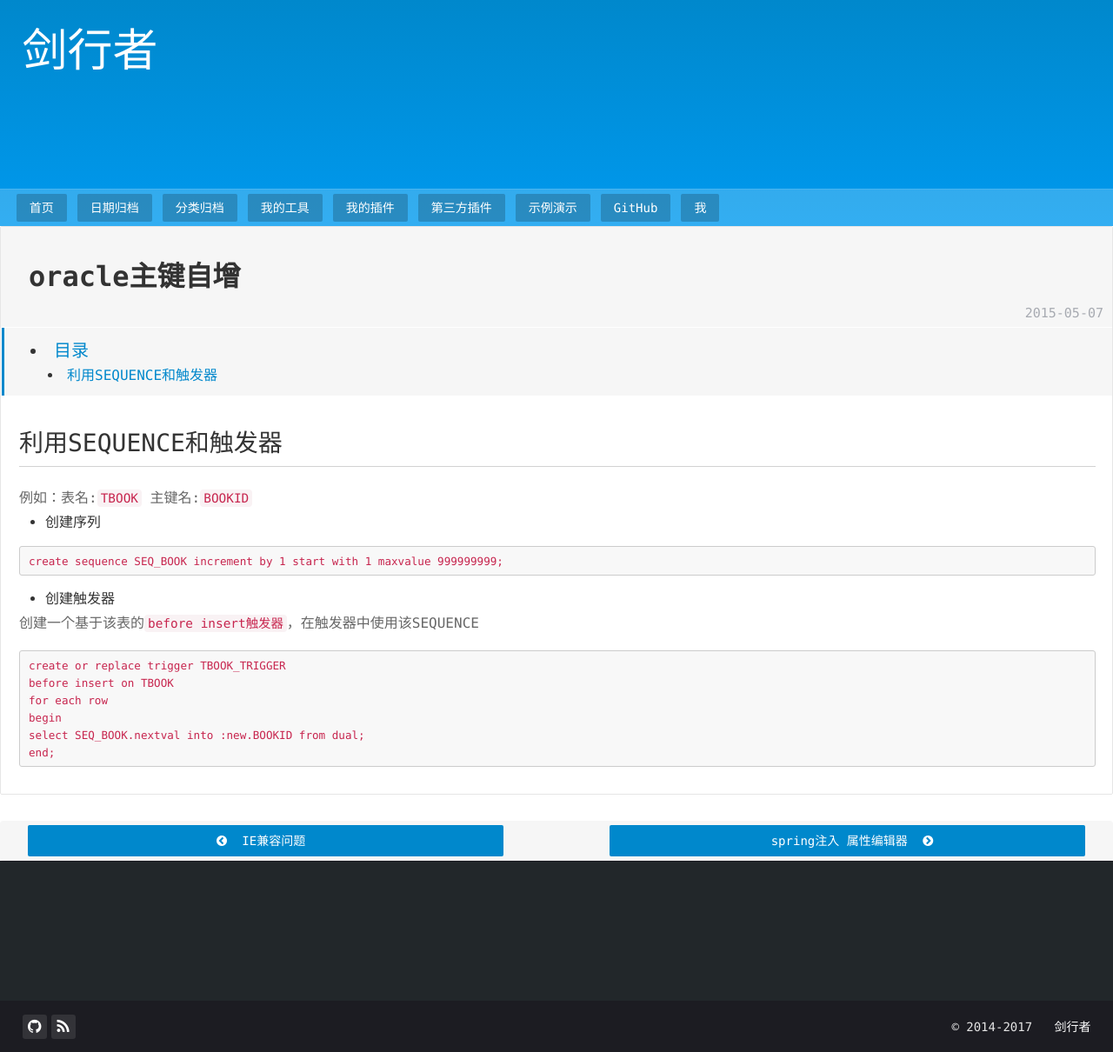
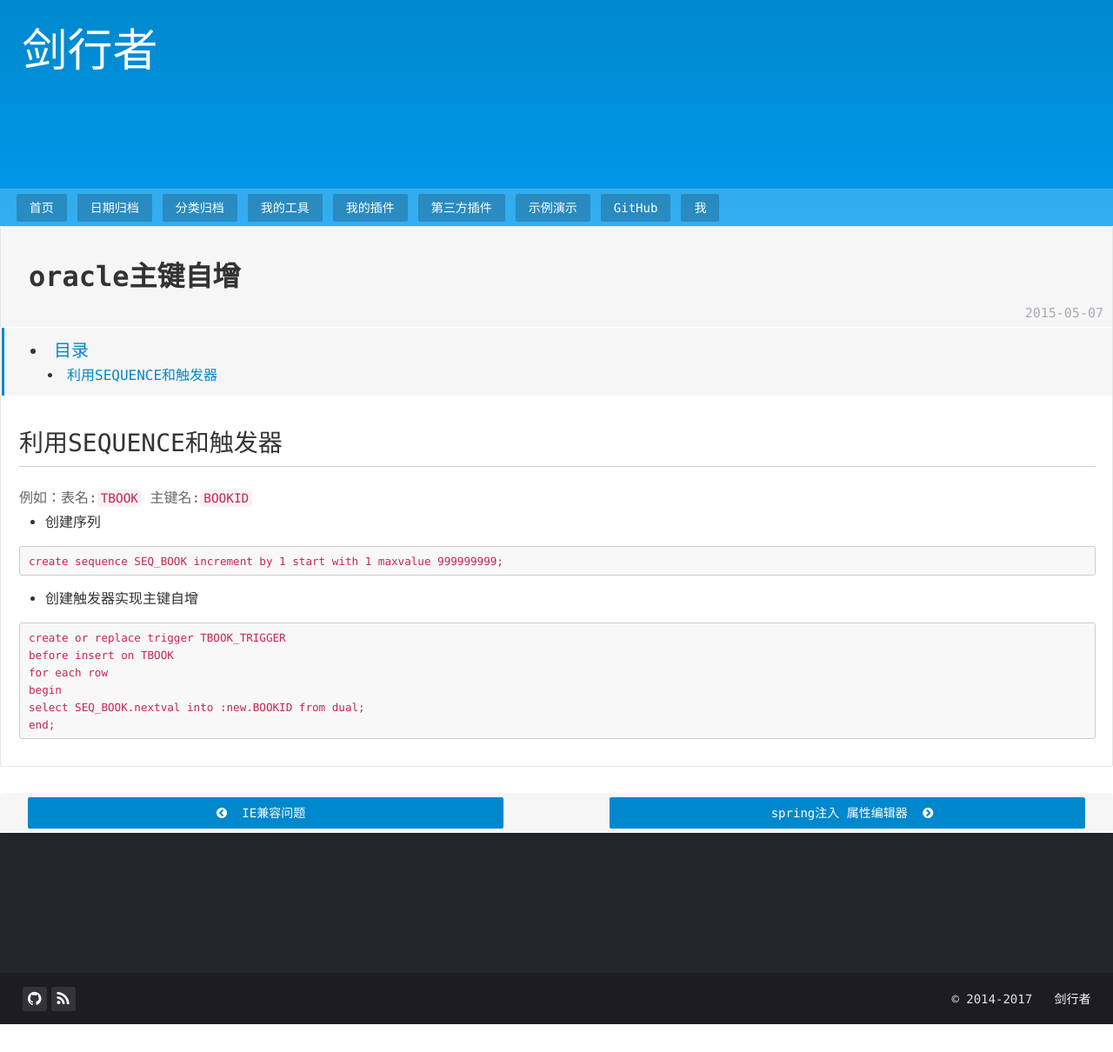
Before and after one commit to psvmc/myblog_jekyll, a Jekyll site: the page built from _posts/2015-05-07-oracle-key-increase.md, in a window 1280 px wide. Shown: the whole page at 87% size. Built offline with Jekyll 4.4.1, drawn with Linux system fonts in a browser that asks for light colours; comment, search, counter and statistics services are not loaded; after the commit the page ends 1178 px from its top, so only the background shows below that.

Commit message:
触发器

````diff
--- a/_posts/2015-05-07-oracle-key-increase.md
+++ b/_posts/2015-05-07-oracle-key-increase.md
@@ -18,9 +18,7 @@ category: oracle
 create sequence SEQ_BOOK increment by 1 start with 1 maxvalue 999999999;
 ```
 
-+ 创建触发器
-
-创建一个基于该表的`before insert触发器`，在触发器中使用该SEQUENCE
++ 创建触发器实现主键自增
 
 ```
 create or replace trigger TBOOK_TRIGGER
````
